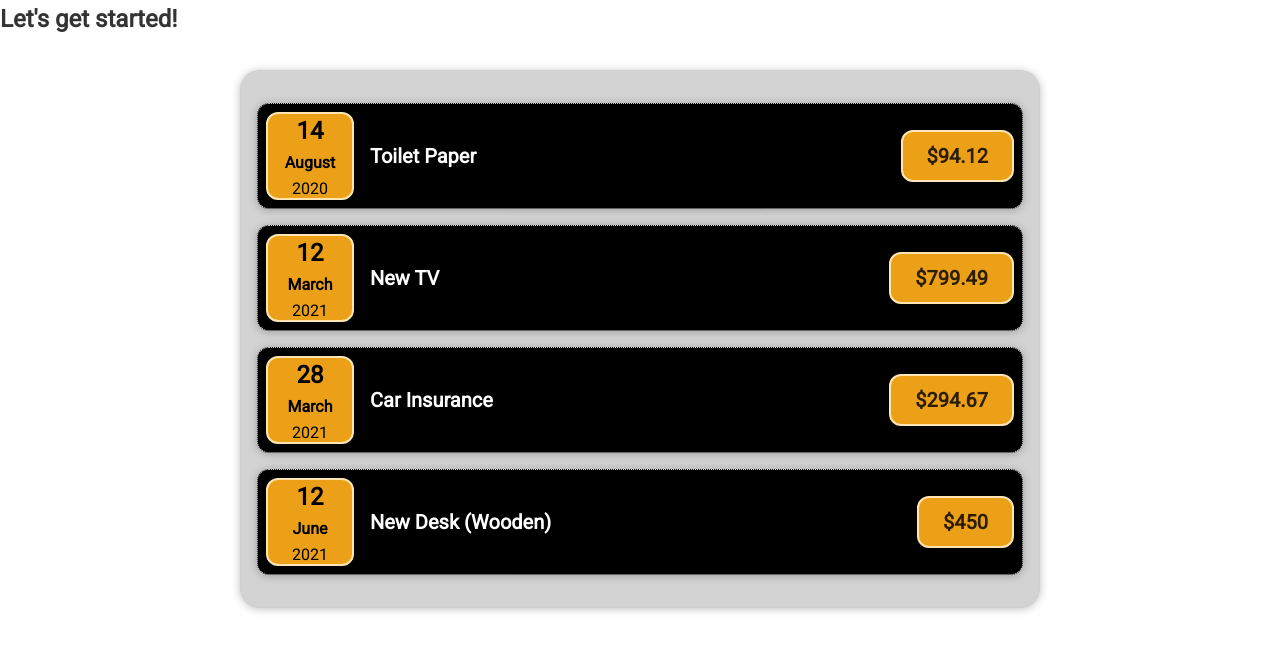
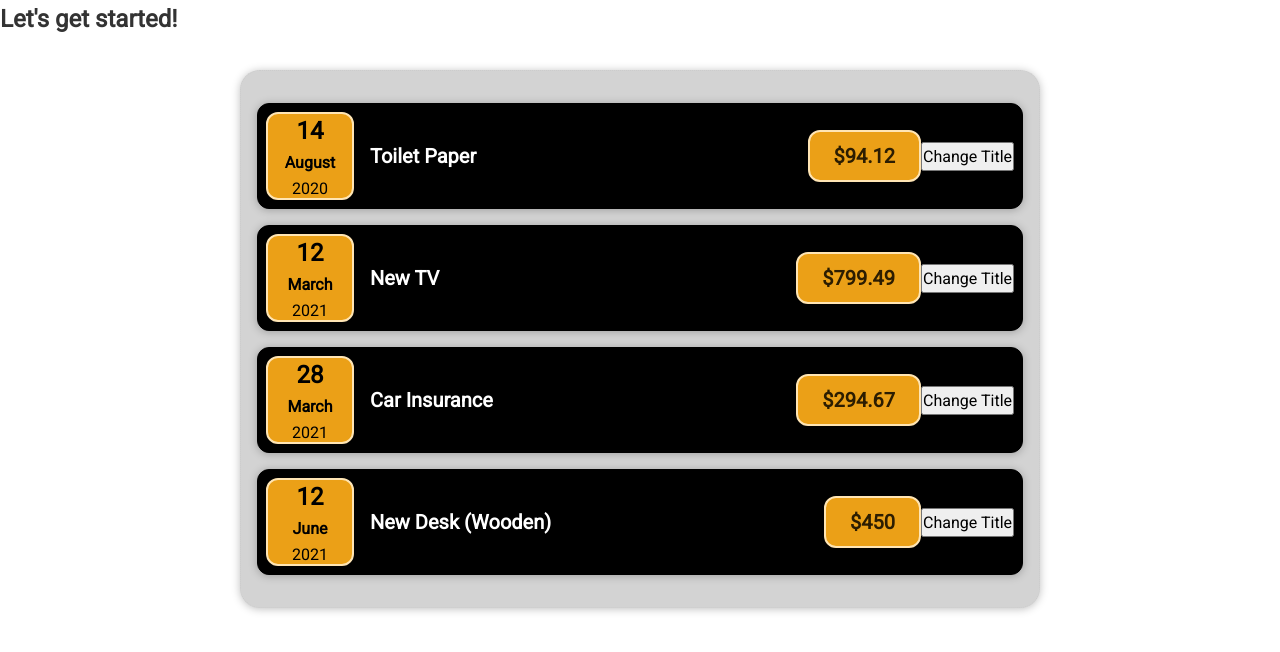
Before and after one commit to Budhathoki-A/expense-tracker, a React (Create React App) app: page / in a window 1280 px wide. Shown: the top 652 px of the page. Built offline with nearby package versions, Linux system fonts and the light colour scheme.

Commit message:
use state introduced

```diff
--- a/src/components/ExpenseItem.js
+++ /dev/null
@@ -1,19 +0,0 @@
-import React from 'react';
-import ExpenseDate from './ExpenseDate';
-import '../index.css';
-import './ExpenseItem.css';
-import Card from './Card';
-
-function ExpenseItem(props) {
-  return (
-    <Card className='expense-item'>
-      <ExpenseDate date={props.date} />
-      <div className='expense-item__description'>
-        <h2>{props.title}</h2>
-      </div>
-      <div className='expense-item__price'>${props.amount}</div>
-    </Card>
-  );
-}
-
-export default ExpenseItem;
--- a/src/components/Expense.js
+++ b/src/components/Expenses/Expense.js
@@ -1,9 +1,9 @@
 import React from 'react';
 import ExpenseItem from './ExpenseItem';
 import './Expense.css';
-import Card from './Card';
+import Card from '../UI/Card';
 
-function Expense(props) {
+const Expense = (props) => {
   return (
     <Card className='expenses'>
       <ExpenseItem
@@ -28,6 +28,6 @@
       />
     </Card>
   );
-}
+};
 
 export default Expense;
--- a/src/components/ExpenseDate.js
+++ b/src/components/Expenses/ExpenseDate.js
@@ -1,6 +1,7 @@
+import React from 'react';
 import './ExpenseDate.css';
 
-function ExpenseDate(props) {
+const ExpenseDate = (props) => {
   const month = props.date.toLocaleString('en-US', { month: 'long' });
   const day = props.date.toLocaleString('en-US', { day: '2-digit' });
   const year = props.date.getFullYear();
@@ -11,5 +12,5 @@
       <div className='expsense-date__year'>{year}</div>
     </div>
   );
-}
+};
 export default ExpenseDate;
--- a/src/components/ExpenseItem.css
+++ b/src/components/Expenses/ExpenseItem.css
@@ -11,6 +11,7 @@
   align-items: center;
   padding: 0.5rem;
   margin: 1rem 0;
+  border: 1px solid #000;
 }
 .expense-item__date {
   box-sizing: border-box;
--- /dev/null
+++ b/src/components/Expenses/ExpenseItem.js
@@ -0,0 +1,28 @@
+import React, { useState } from 'react';
+
+import ExpenseDate from './ExpenseDate';
+import './ExpenseItem.css';
+import Card from '../UI/Card';
+
+const ExpenseItem = (props) => {
+  // function of Click handeler
+
+  const [title, setTitle] = useState(props.title);
+
+  const clickHandler = () => {
+    setTitle('Updated!');
+    console.log(title);
+  };
+  return (
+    <Card className='expense-item'>
+      <ExpenseDate date={props.date} />
+      <div className='expense-item__description'>
+        <h2>{title}</h2>
+      </div>
+      <div className='expense-item__price'>${props.amount}</div>
+      <button onClick={clickHandler}>Change Title</button>
+    </Card>
+  );
+};
+
+export default ExpenseItem;
```
Also changed, not shown: src/App.js (+4 -3 lines), src/components/Expenses/Expense.css (renamed from src/components/Expense.css), src/components/Expenses/ExpenseDate.css (renamed from src/components/ExpenseDate.css), src/components/UI/Card.css (renamed from src/components/Card.css), src/components/UI/Card.js (renamed from src/components/Card.js).
